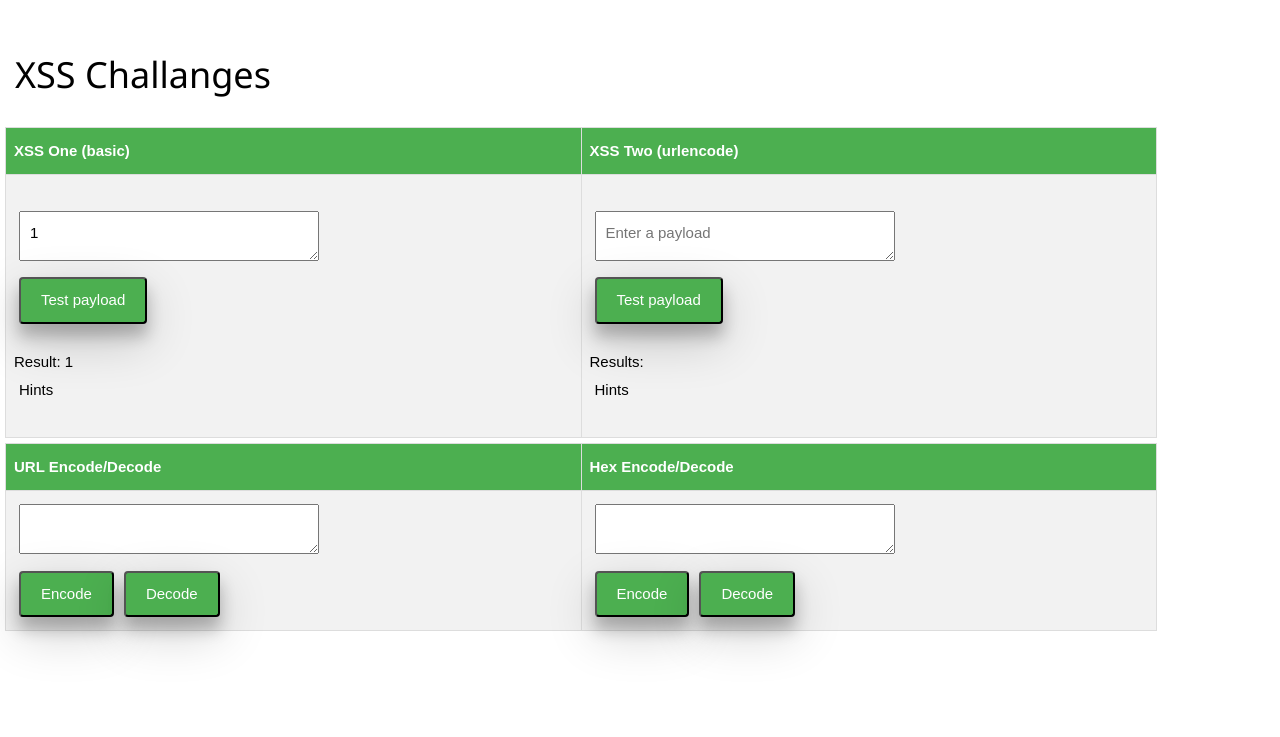
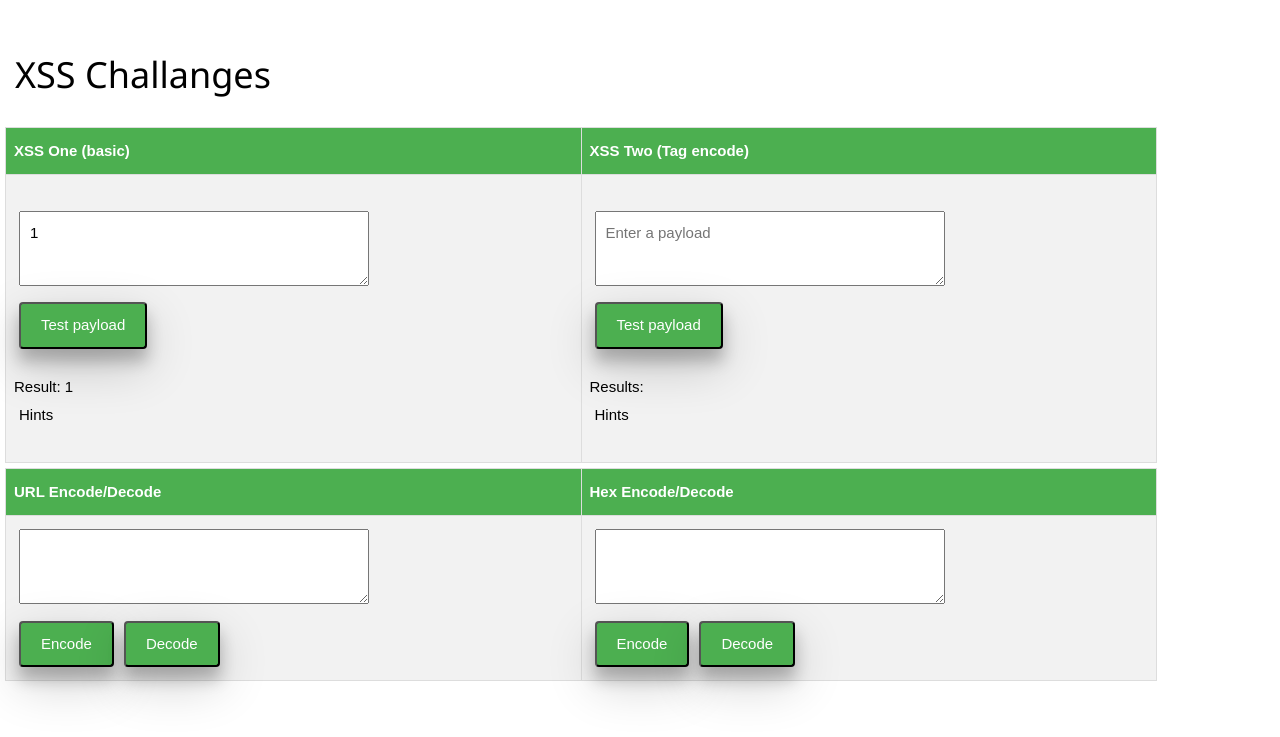
Before and after one commit to AssassinUKG/XSSPlayground, a PHP site: page /?test1=1 in a window 1280 px wide. Shown: the top 737 px of the page. Run offline with PHP 8.4, Linux system fonts and the light colour scheme; data that the repository does not hold is empty.

Commit message:
Update index.php

```diff
--- a/index.php
+++ b/index.php
@@ -13,8 +13,8 @@
 		}
 
 		textarea {
-			width: 300px;
-			height: 50px;
+			width: 350px;
+			height: 75px;
 			padding: 10px;
 			margin: 5px;
 		}
@@ -81,7 +81,7 @@
 	<table id="exploitTable">
 		<tr>
 			<th>XSS One (basic)</th>
-			<th>XSS Two (urlencode)</th>
+			<th>XSS Two (Tag encode)</th>
 		</tr>
 		<tr>
 			<!-- ##############################################################################  -->
@@ -169,13 +169,13 @@
 					function encode() {
 						var obj = document.getElementById('urlencode');
 						var unencoded = obj.value;
-						obj.value = encodeURIComponent(unencoded).replace(/'/g, "%27").replace(/"/g, "%22");
+						obj.value = encodeURIComponent(unencoded).replace("/'/g", "%27").replace('/"/g', "%22");
 					}
 
 					function decode() {
 						var obj = document.getElementById('urlencode');
 						var encoded = obj.value;
-						obj.value = decodeURIComponent(encoded.replace(/\+/g, " "));
+						obj.value = decodeURIComponent(encoded.replace("/\+/g", " "));
 					}
 				</script>
 				<form>
```
